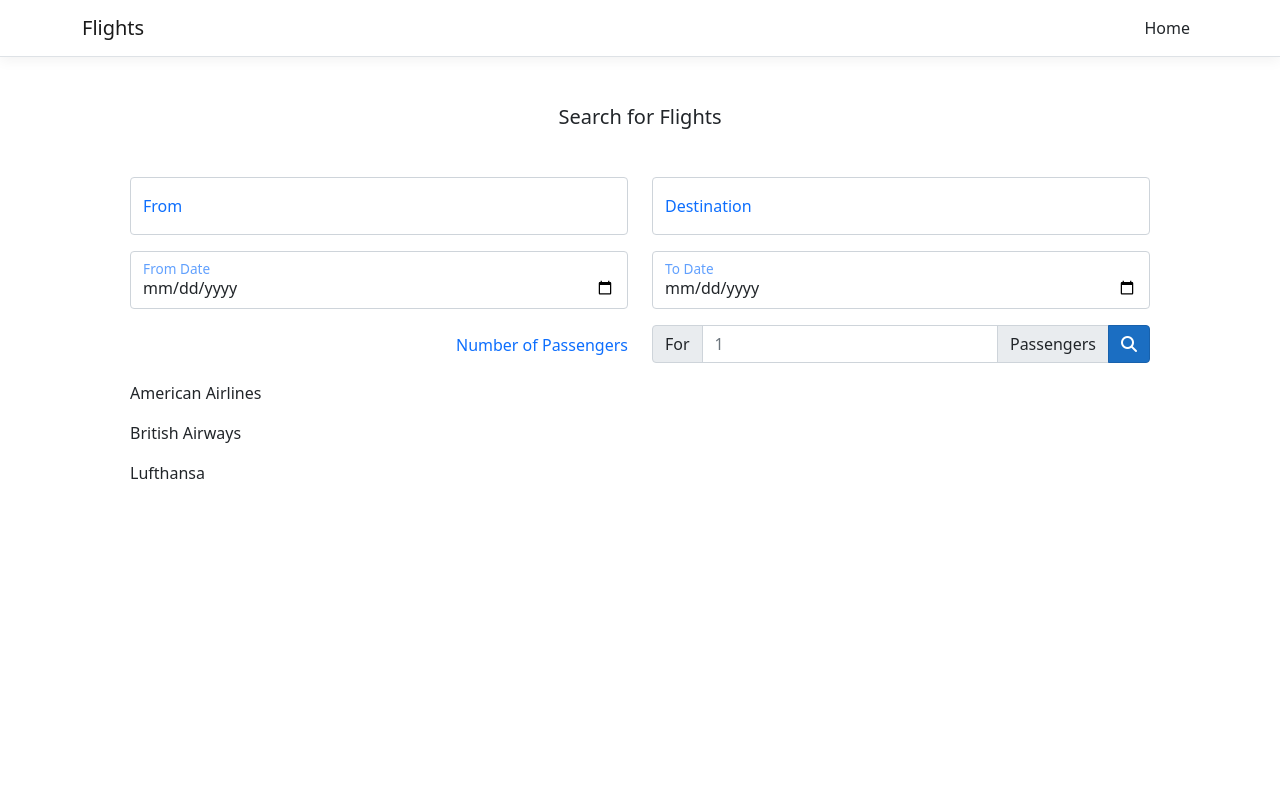
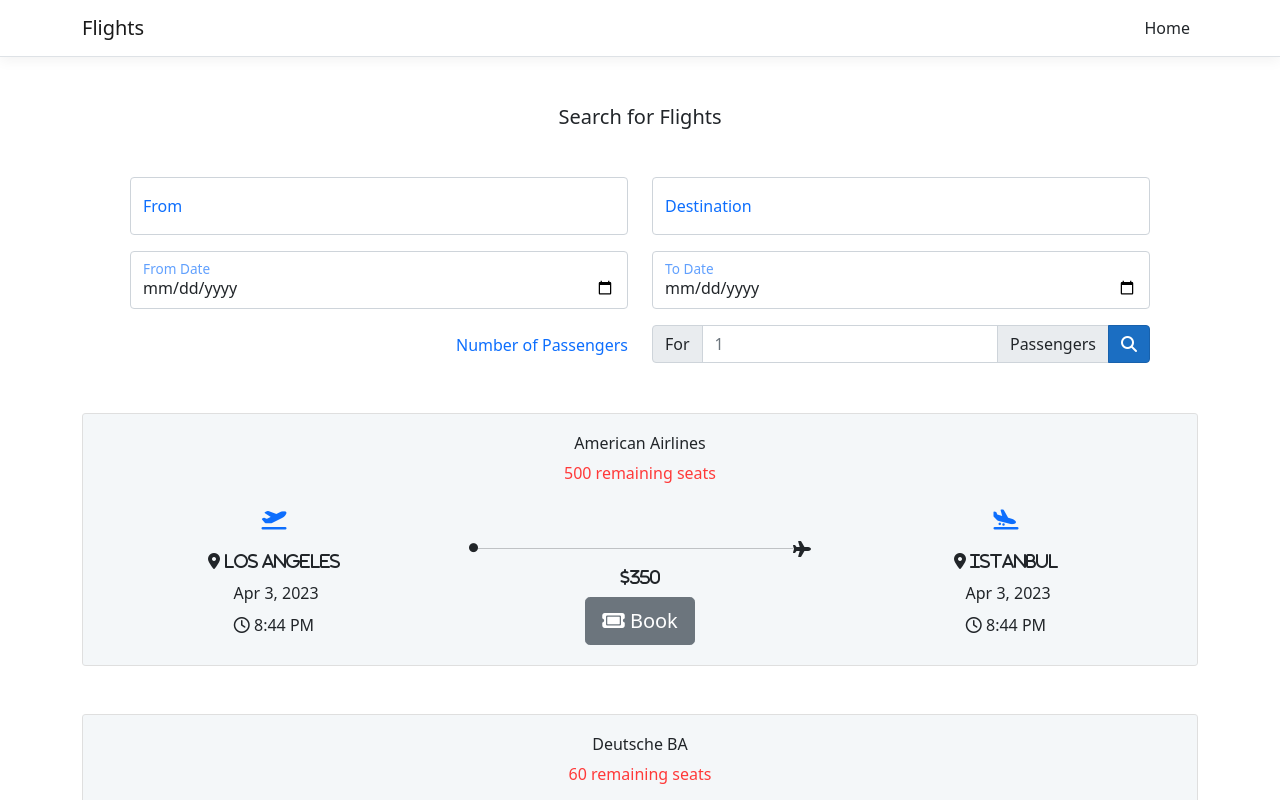
Before and after one commit to bachngo2000/Flights, an Angular app in the folder Flights/ClientApp/: page / in a window 1280 px wide. Shown: the top 800 px of the page. Built offline with nearby package versions, Linux system fonts and the light colour scheme.

Commit message:
updated search flight html

```diff
--- a/Flights/ClientApp/src/app/search-flights/search-flights.component.html
+++ b/Flights/ClientApp/src/app/search-flights/search-flights.component.html
@@ -59,10 +59,90 @@
     </div>
 
   </div>
+</div>
 
 
 
-  <div *ngFor="let flight of searchResult">
-    {{flight}}
+
+
+
+<div *ngFor="let flight of searchResult">
+  <div class="card text-dark mt-5 text-center">
+    <div class="card-body" style="padding: 20px; background-color:#e5ecf26e">
+      <h6 class="card-title">{{flight.airline}}</h6>
+      <div class="card-title" style="color:#ff3939">
+        {{flight.remainingNumberOfSeats}} remaining seats
+      </div>
+
+      <div class="d-grid text-center g-2">
+        <div class="row">
+          <div class="col">
+
+            <div class="col m-3">
+              <i class="text-primary fas fa-plane-departure" style="font-size:20px;"></i>
+            </div>
+
+            <div class="col">
+              <i class="fa-solid fa-location-dot">
+                {{flight.departure.place}}
+              </i>
+            </div>
+
+            <div class="col m-2">
+              <i class="fa-regular"></i>
+              {{flight.departure.time | date }}
+            </div>
+
+            <div class="col">
+              <i class="fa-regular fa-clock"></i>
+              {{flight.departure.time | date:'shortTime' }}
+            </div>
+
+
+          </div>
+
+          <div class="col">
+            <div style="display:flex;">
+              <i class="fa-solid fa-circle" style="margin-top:50px; font-size:9px;"></i>
+              <hr style="display:block; width: 100%; margin-top:55px;" />
+              <i class="fas fa-plane" style="margin-top:48px;"></i>
+            </div>
+
+            <i class="fas fa-usd">{{flight.price}}</i>
+            <br />
+            <a class="btn btn-secondary btn-lg mt-2">
+              <i class="fas fa-ticket"></i>
+              Book
+            </a>
+          </div>
+
+          <div class="col">
+            <div class="col m-3">
+              <i class="text-primary fas fa-plane-arrival" style="font-size:20px;"></i>
+            </div>
+
+            <div class="col">
+              <i class="fa-solid fa-location-dot">
+                {{flight.arrival.place}}
+              </i>
+            </div>
+
+            <div class="col m-2">
+              <i class="fa-regular"></i>
+              {{flight.arrival.time | date }}
+            </div>
+
+            <div class="col">
+              <i class="fa-regular fa-clock"></i>
+              {{flight.arrival.time | date:'shortTime' }}
+            </div>
+          </div>
+
+
+        </div>
+      </div>
+
+    </div>
+
   </div>
 </div>
--- a/Flights/ClientApp/src/app/search-flights/search-flights.component.ts
+++ b/Flights/ClientApp/src/app/search-flights/search-flights.component.ts
@@ -7,10 +7,28 @@
 })
 export class SearchFlightsComponent implements OnInit {
 
-  searchResult: any = [
-    "American Airlines",
-    "British Airways",
-    "Lufthansa"
+  searchResult: FlightRm[] = [
+    {
+      airline: "American Airlines",
+      remainingNumberOfSeats: 500,
+      departure: { time: Date.now().toString(), place: "Los Angeles" },
+      arrival: { time: Date.now().toString(), place: "Istanbul" },
+      price: "350",
+    },
+    {
+      airline: "Deutsche BA",
+      remainingNumberOfSeats: 60,
+      departure: { time: Date.now().toString(), place: "Munchen" },
+      arrival: { time: Date.now().toString(), place: "Schiphol" },
+      price: "600",
+    },
+    {
+      airline: "British Airways",
+      remainingNumberOfSeats: 60,
+      departure: { time: Date.now().toString(), place: "London, England" },
+      arrival: { time: Date.now().toString(), place: "Vizzola-Ticino" },
+      price: "600",
+    },
   ]
 
   constructor() { }
@@ -19,3 +37,16 @@
   }
 
 }
+
+export interface FlightRm {
+  airline: string;
+  arrival: TimePlaceRm;
+  departure: TimePlaceRm;
+  price: string;
+  remainingNumberOfSeats: number;
+}
+
+export interface TimePlaceRm {
+  place: string;
+  time: string;
+}
```
